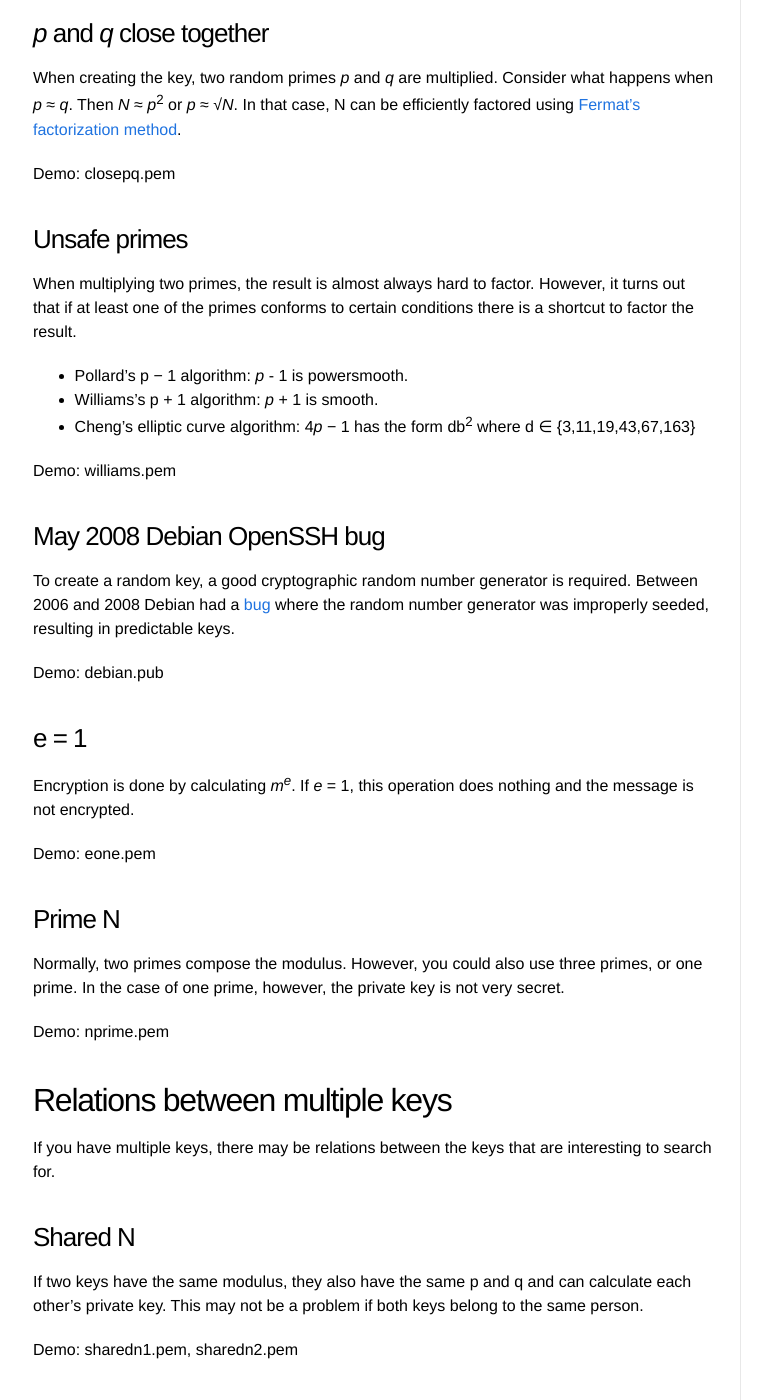
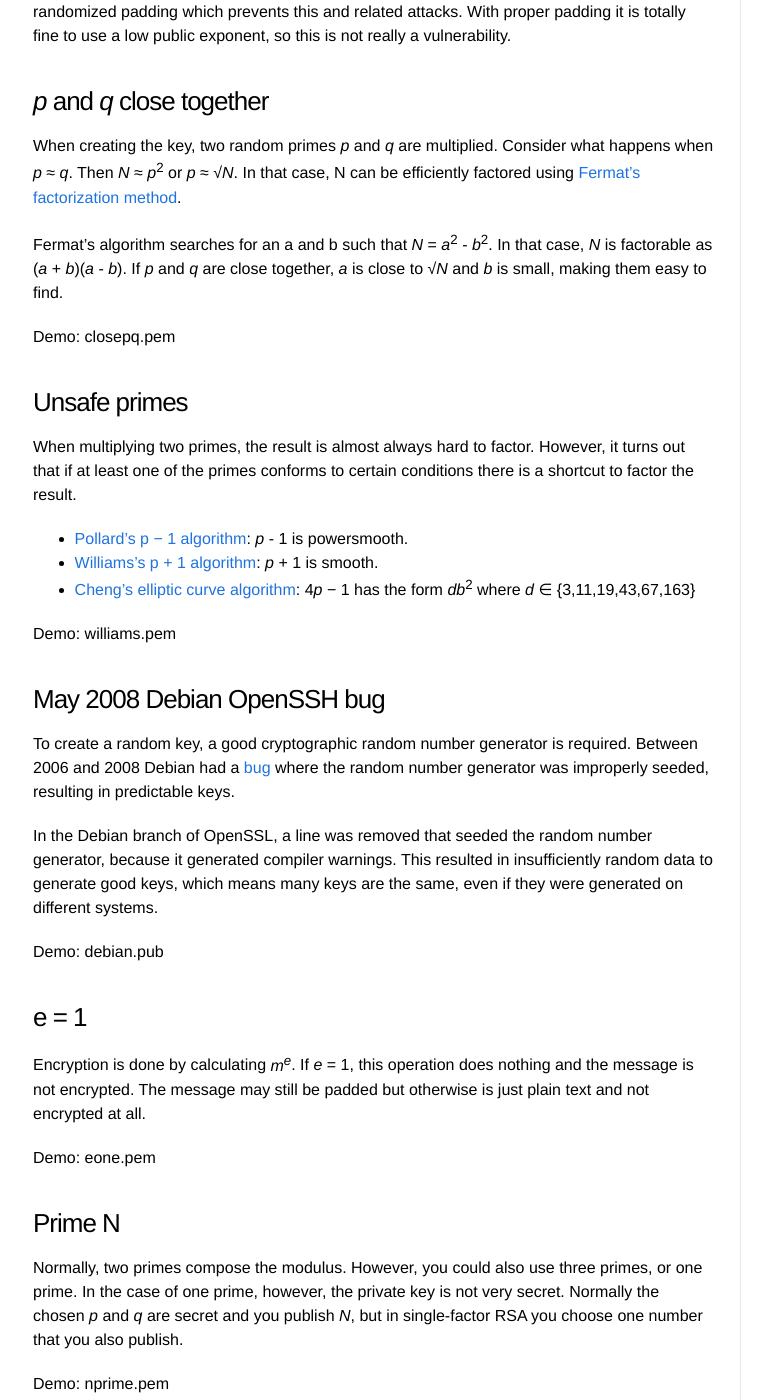
Before and after one commit to Sjord/Sjord.github.io, a Jekyll site: the page built from _posts/2019-02-05-attacking-rsa.md, in a window 1280 px wide and 1400 px high, scrolled down 1273 px. Shown: the whole window, without its empty margins (107-879 px from the left). Built offline with Jekyll 4.4.1, drawn with Linux system fonts in a browser that asks for light colours; some of the changed text lies outside the part shown.

Commit message:
Expand some attacks

```diff
--- a/_posts/2019-02-05-attacking-rsa.md
+++ b/_posts/2019-02-05-attacking-rsa.md
@@ -10,6 +10,8 @@
 <!-- photo source: https://www.kadena.af.mil/News/Article-Display/Article/417628/18th-ces-holds-keys-to-kadena/ -->
 
 ## Single key weaknesses
+
+If you have a single public key, there are already several things you can test to determine whether the key is secure.
 
 ### Modulus too small
 
@@ -27,11 +29,13 @@
 
 ### Low public exponent
 
-Encrypting is performed by calculating _m<sup>e</sup>_ mod _N_. Here _e_ is a low number that is relative prime to N. A common choice is _e_ = 3. Having a low public exponent makes the system vulnerable to certain attacks if used incorrectly. If the same message is encrypted by three seperate keys, the security breaks and the message can be recovered. However, RSA should only be used with randomized padding which prevents this and related attacks. With proper padding it is totally fine to use a low public exponent, so this is not really a vulnerability.
+Encrypting is performed by calculating _m<sup>e</sup>_ mod _N_. Here _e_ is a low number that is relative prime to _N_. A common choice is _e_ = 3. Having a low public exponent makes the system vulnerable to certain attacks if used incorrectly. If the same message is encrypted by three seperate keys, the security breaks and the message can be recovered. However, RSA should only be used with randomized padding which prevents this and related attacks. With proper padding it is totally fine to use a low public exponent, so this is not really a vulnerability.
 
 ### _p_ and _q_ close together
 
 When creating the key, two random primes _p_ and _q_ are multiplied. Consider what happens when _p_ ≈ _q_. Then _N_ ≈ _p_<sup>2</sup> or _p_ ≈ √_N_. In that case, N can be efficiently factored using [Fermat's factorization method](https://en.wikipedia.org/wiki/Fermat%27s_factorization_method).
+
+Fermat's algorithm searches for an a and b such that _N_ = _a_<sup>2</sup> - _b_<sup>2</sup>. In that case, _N_ is factorable as (_a_ + _b_)(_a_ - _b_). If _p_ and _q_ are close together, _a_ is close to √_N_ and _b_ is small, making them easy to find.
 
 Demo: closepq.pem
 
@@ -39,9 +43,9 @@
 
 When multiplying two primes, the result is almost always hard to factor. However, it turns out that if at least one of the primes conforms to certain conditions there is a shortcut to factor the result.
 
-* Pollard's p − 1 algorithm: _p_ - 1 is powersmooth.
-* Williams's p + 1 algorithm: _p_ + 1 is smooth.
-* Cheng's elliptic curve algorithm: 4_p_ − 1 has the form db<sup>2</sup> where d ∈ {3,11,19,43,67,163}
+* [Pollard's p − 1 algorithm](https://en.wikipedia.org/wiki/Pollard%27s_p_%E2%88%92_1_algorithm): _p_ - 1 is powersmooth.
+* [Williams's p + 1 algorithm](https://en.wikipedia.org/wiki/Williams%27s_p_%2B_1_algorithm): _p_ + 1 is smooth.
+* [Cheng's elliptic curve algorithm](https://eprint.iacr.org/2002/109.pdf): 4_p_ − 1 has the form _db_<sup>2</sup> where _d_ ∈ {3,11,19,43,67,163}
 
 Demo: williams.pem
 
@@ -49,17 +53,19 @@
 
 To create a random key, a good cryptographic random number generator is required. Between 2006 and 2008 Debian had a [bug](https://www.debian.org/security/2008/dsa-1571) where the random number generator was improperly seeded, resulting in predictable keys.
 
+In the Debian branch of OpenSSL, a line was removed that seeded the random number generator, because it generated compiler warnings. This resulted in insufficiently random data to generate good keys, which means many keys are the same, even if they were generated on different systems.
+
 Demo: debian.pub
 
 ### e = 1
 
-Encryption is done by calculating _m<sup>e</sup>_. If _e_ = 1, this operation does nothing and the message is not encrypted.
+Encryption is done by calculating _m<sup>e</sup>_. If _e_ = 1, this operation does nothing and the message is not encrypted. The message may still be padded but otherwise is just plain text and not encrypted at all.
 
 Demo: eone.pem
 
 ### Prime N
 
-Normally, two primes compose the modulus. However, you could also use three primes, or one prime. In the case of one prime, however, the private key is not very secret.
+Normally, two primes compose the modulus. However, you could also use three primes, or one prime. In the case of one prime, however, the private key is not very secret. Normally the chosen _p_ and _q_ are secret and you publish _N_, but in single-factor RSA you choose one number that you also publish.
 
 Demo: nprime.pem
 
```
